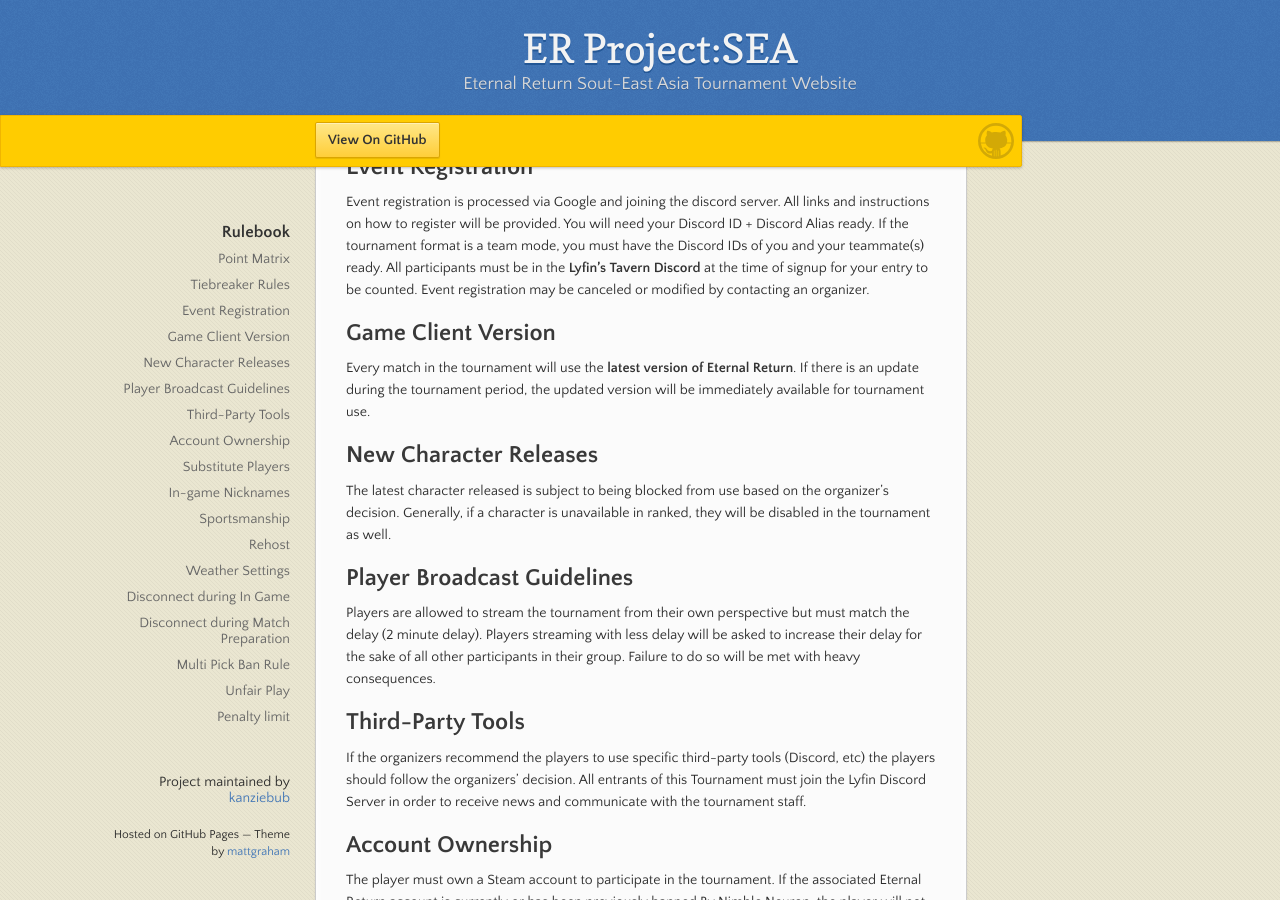
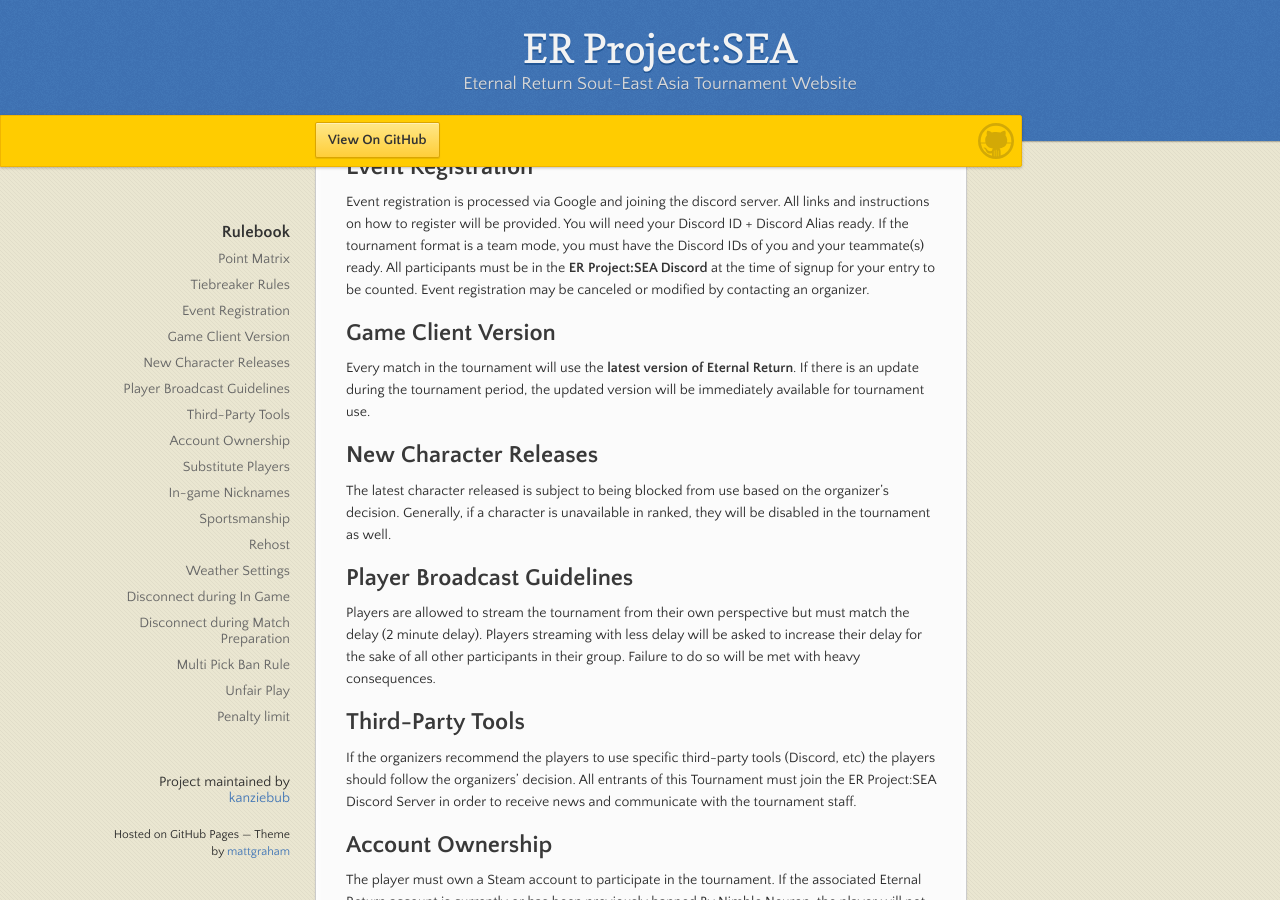
Before and after one commit to kanziebub/ProjectSEA, a Jekyll site: the page built from rulebook.md, in a window 1280 px wide and 900 px high, scrolled down 1000 px. Built offline with Jekyll 4.4.1, drawn with Linux system fonts in a browser that asks for light colours.

Commit message:
mod/rulebook

```diff
--- a/rulebook.md
+++ b/rulebook.md
@@ -43,7 +43,7 @@
 ## Event Registration
 
 Event registration is processed via Google and joining the discord server.
-All links and instructions on how to register will be provided. You will need your Discord ID + Discord Alias ready. If the tournament format is a team mode, you must have the Discord IDs of you and your teammate(s) ready. All participants must be in the **Lyfin's Tavern Discord** at the time of signup for your entry to be counted. Event registration may be canceled or modified by contacting an organizer.
+All links and instructions on how to register will be provided. You will need your Discord ID + Discord Alias ready. If the tournament format is a team mode, you must have the Discord IDs of you and your teammate(s) ready. All participants must be in the **ER Project:SEA Discord** at the time of signup for your entry to be counted. Event registration may be canceled or modified by contacting an organizer.
 
 ## Game Client Version
 
@@ -59,7 +59,7 @@
 
 ## Third-Party Tools
 
-If the organizers recommend the players to use specific third-party tools (Discord, etc) the players should follow the organizers’ decision. All entrants of this Tournament must join the Lyfin Discord Server in order to receive news and communicate with the tournament staff.
+If the organizers recommend the players to use specific third-party tools (Discord, etc) the players should follow the organizers’ decision. All entrants of this Tournament must join the ER Project:SEA Discord Server in order to receive news and communicate with the tournament staff.
 
 ## Account Ownership
 
```
